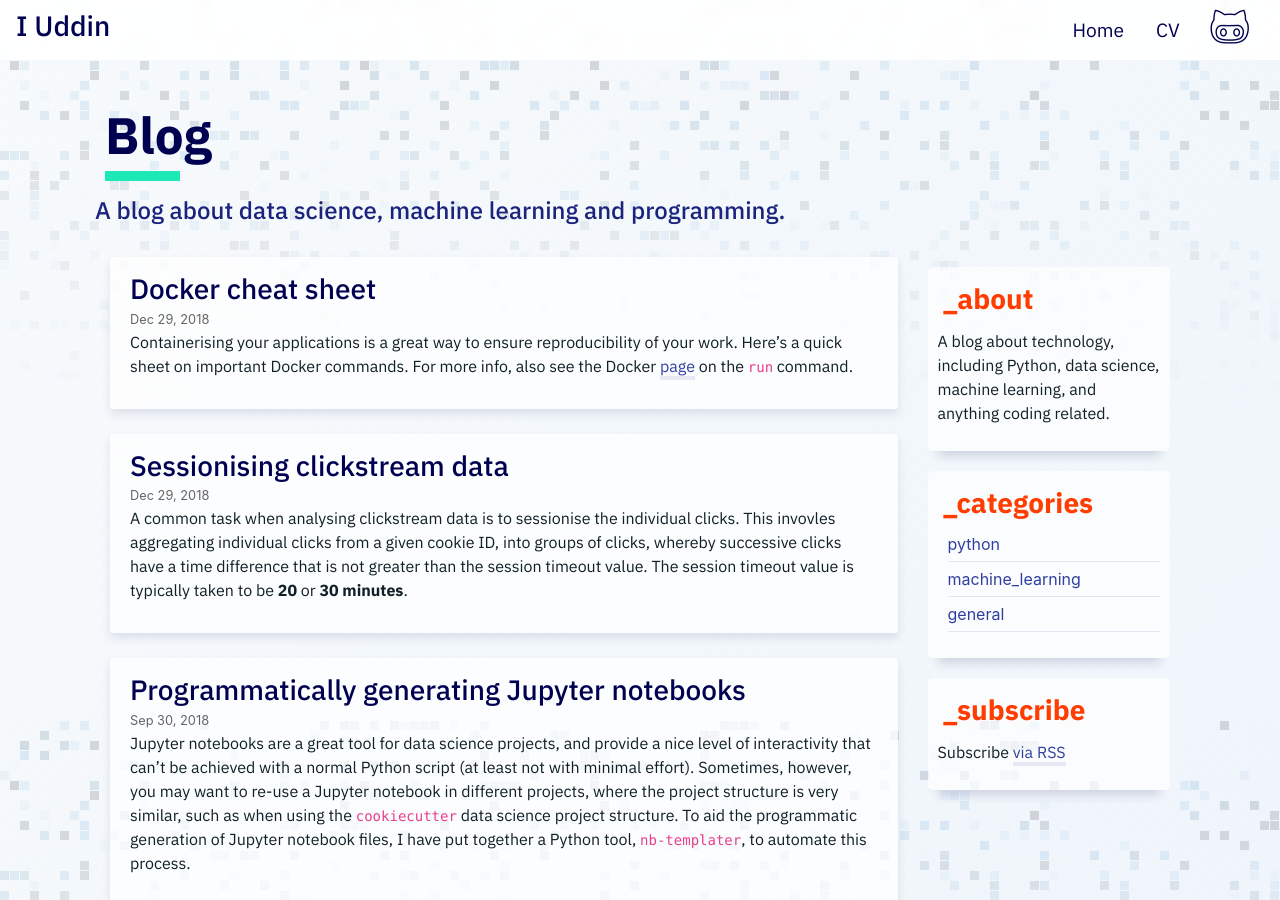
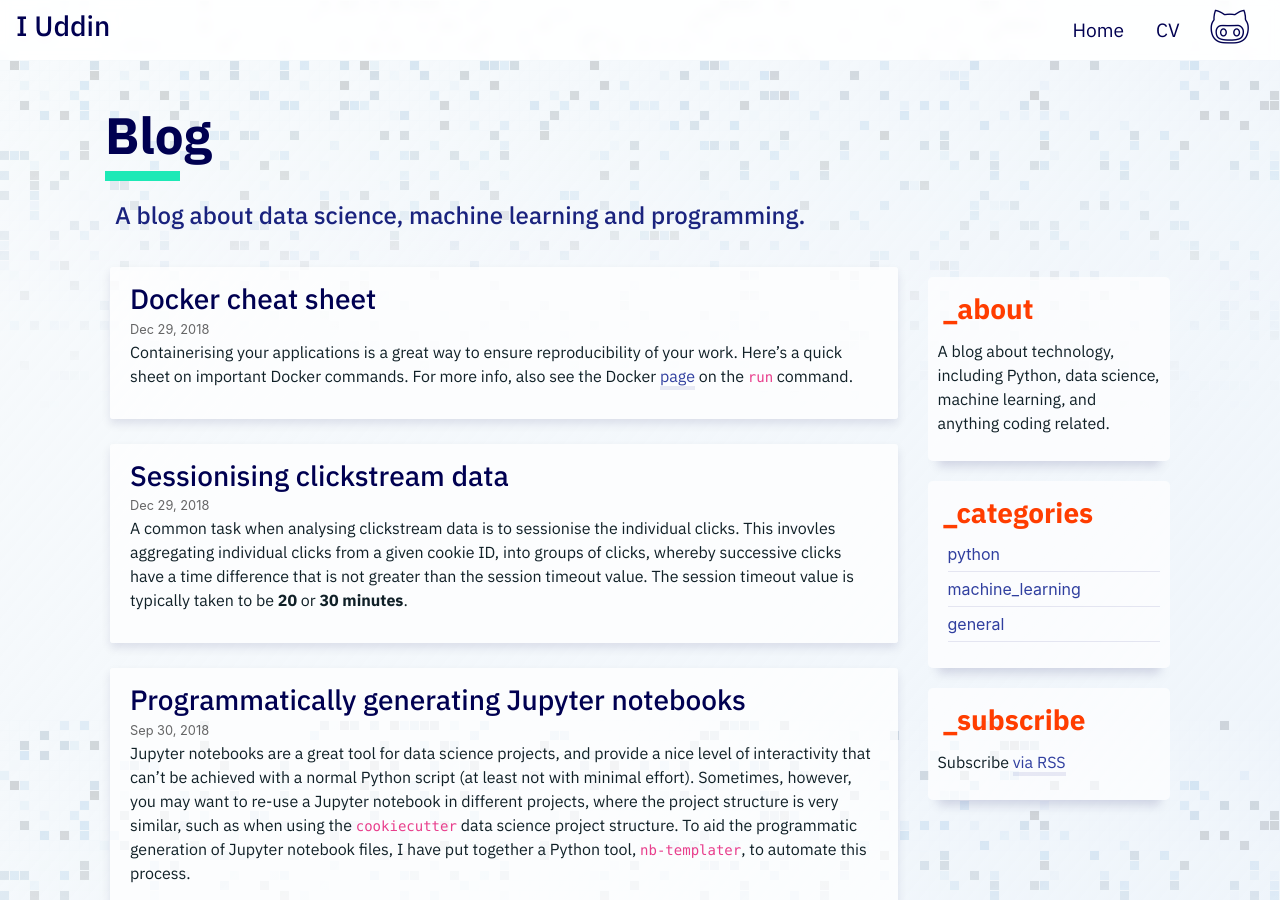
Before and after one commit to ismailuddin/ismailuddin.github.io, a Jekyll site: the page built from index.html, in a window 1280 px wide and 900 px high. Built offline with Jekyll 4.4.1, drawn with Linux system fonts in a browser that asks for light colours; nearby versions of some CDN libraries; the list of posts is cut into pages by our own code.

Commit message:
CSS fixes

```diff
--- a/_sass/_blog.scss
+++ b/_sass/_blog.scss
@@ -3,6 +3,9 @@
 body.blog {
     background: url('/assets/img/conway_gol_bg.png'), linear-gradient(130deg, #F7FAFC 3%, rgba(#DFEBF7, 0.5) 100%) ;
     background-size: 100% auto;
+    @media(max-width: 768px) {
+        background-size: 200% auto;
+    }
 }
 
 h1.blog-title {
@@ -22,6 +25,10 @@ h1.blog-title {
         bottom: -10px;
         left: 10px;
     }
+}
+
+h4.blog-subtitle {
+    padding: 5px 20px;
 }
 
 h3.post-title {
--- a/index.html
+++ b/index.html
@@ -5,7 +5,7 @@ layout: default_blog
 <h1 class="blog-title">
 	Blog
 </h1>
-<h4>
+<h4 class="blog-subtitle">
 	A blog about data science, machine learning and programming.
 </h4>
 <br>
```
